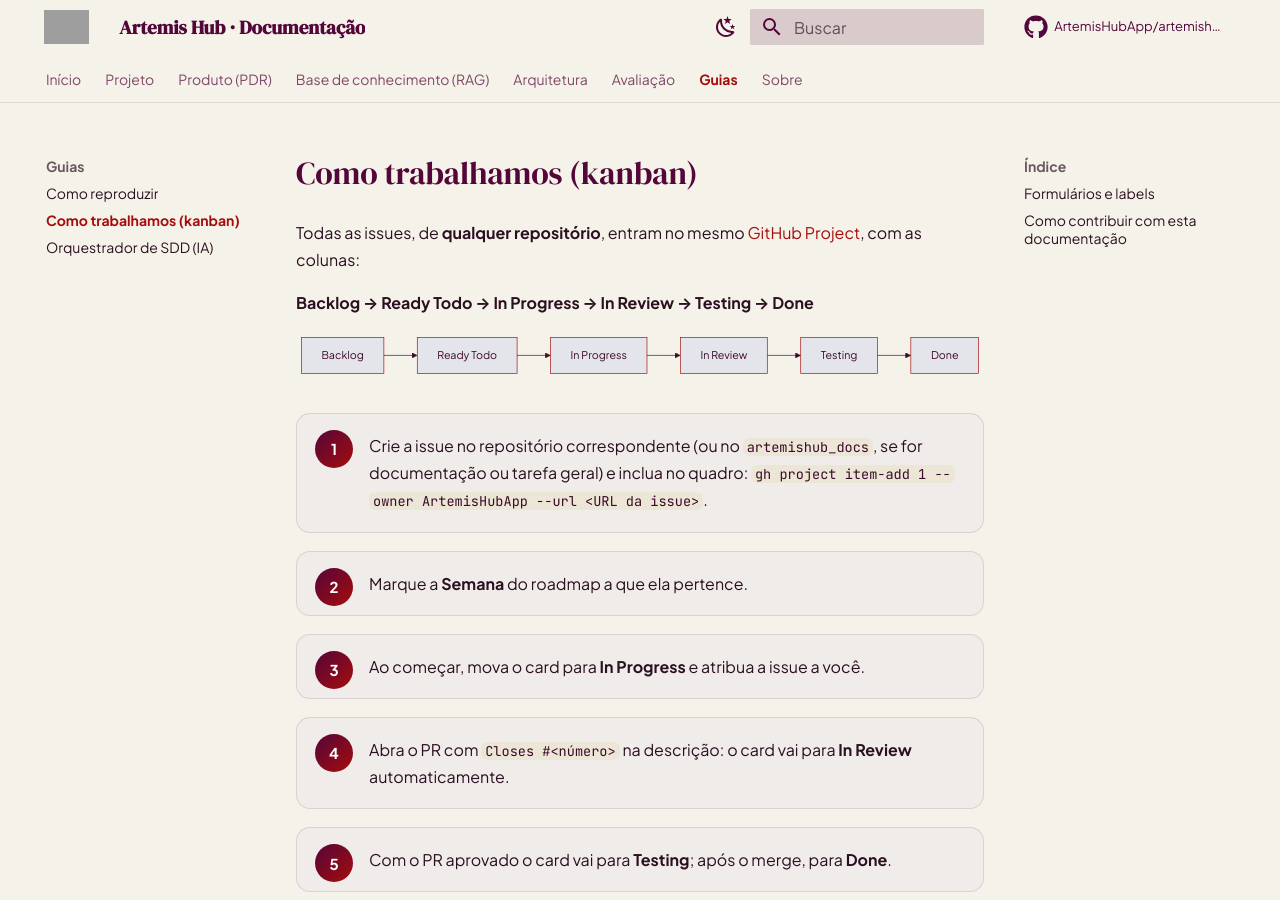
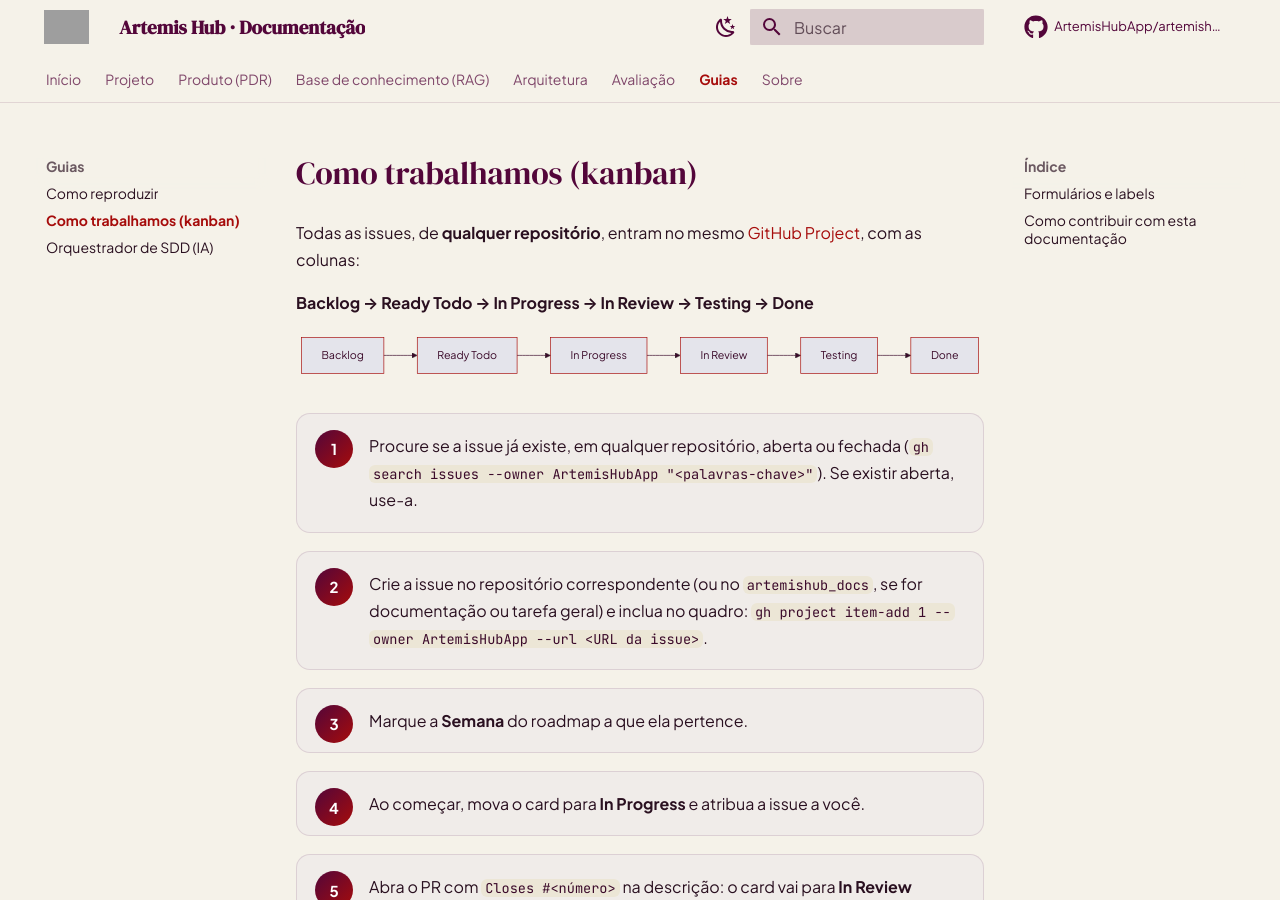
Before and after one commit to ArtemisHubApp/artemishub_docs, an MkDocs documentation site: the page built from docs/guias/kanban.md, in a window 1280 px wide and 900 px high. Built offline with MkDocs 1.6.1 and Material for MkDocs 9.7.7, drawn with Linux system fonts in a browser that asks for light colours; comment, search, counter and statistics services are not loaded; grey boxes are pictures that could not be loaded.

Commit message:
docs: guia do kanban pede busca por issue duplicada (#42)
Co-authored-by: Claude Opus 5.5 <noreply@anthropic.com>

````diff
--- a/docs/guias/kanban.md
+++ b/docs/guias/kanban.md
@@ -14,6 +14,9 @@ flowchart LR
 ```
 
 <ol class="art-steps" markdown>
+<li markdown>
+Procure se a issue já existe, em qualquer repositório, aberta ou fechada (`gh search issues --owner ArtemisHubApp "<palavras-chave>"`). Se existir aberta, use-a.
+</li>
 <li markdown>
 Crie a issue no repositório correspondente (ou no `artemishub_docs`, se for documentação ou tarefa geral) e inclua no quadro: `gh project item-add 1 --owner ArtemisHubApp --url <URL da issue>`.
 </li>
````
